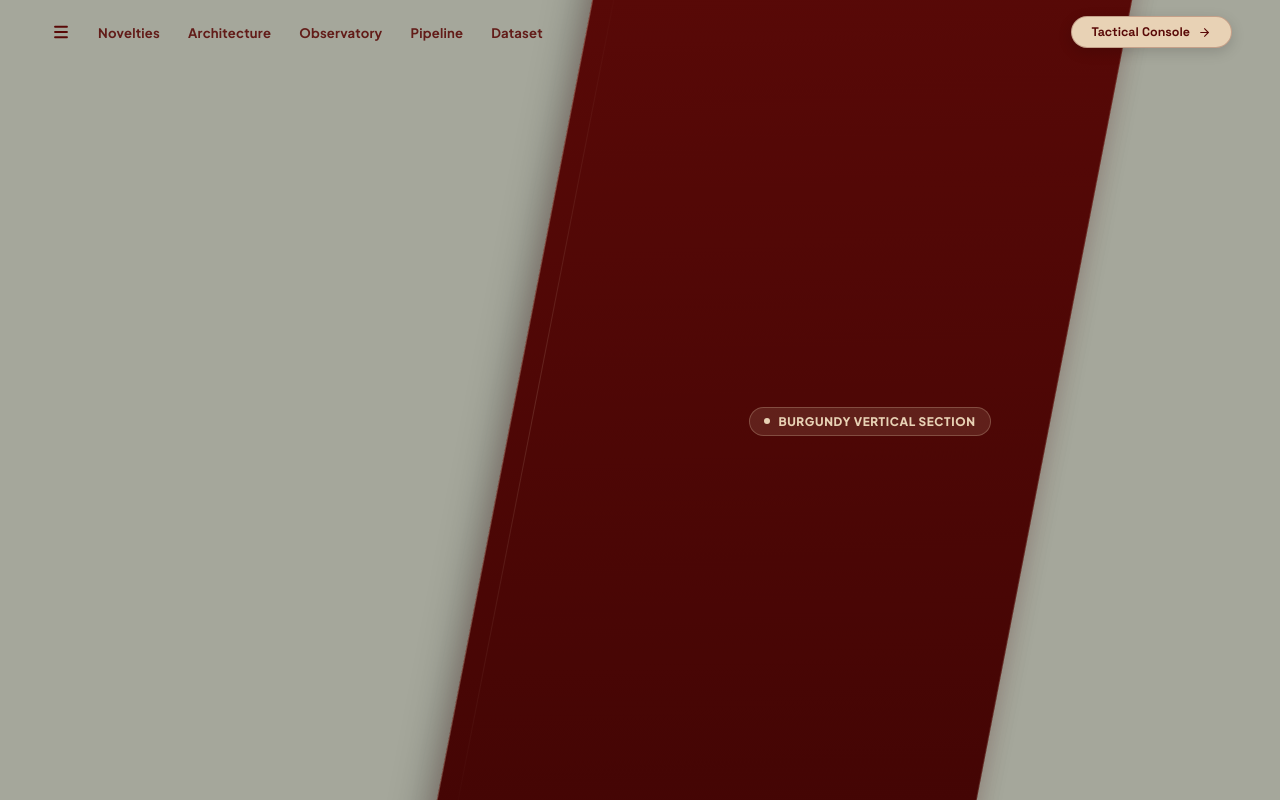
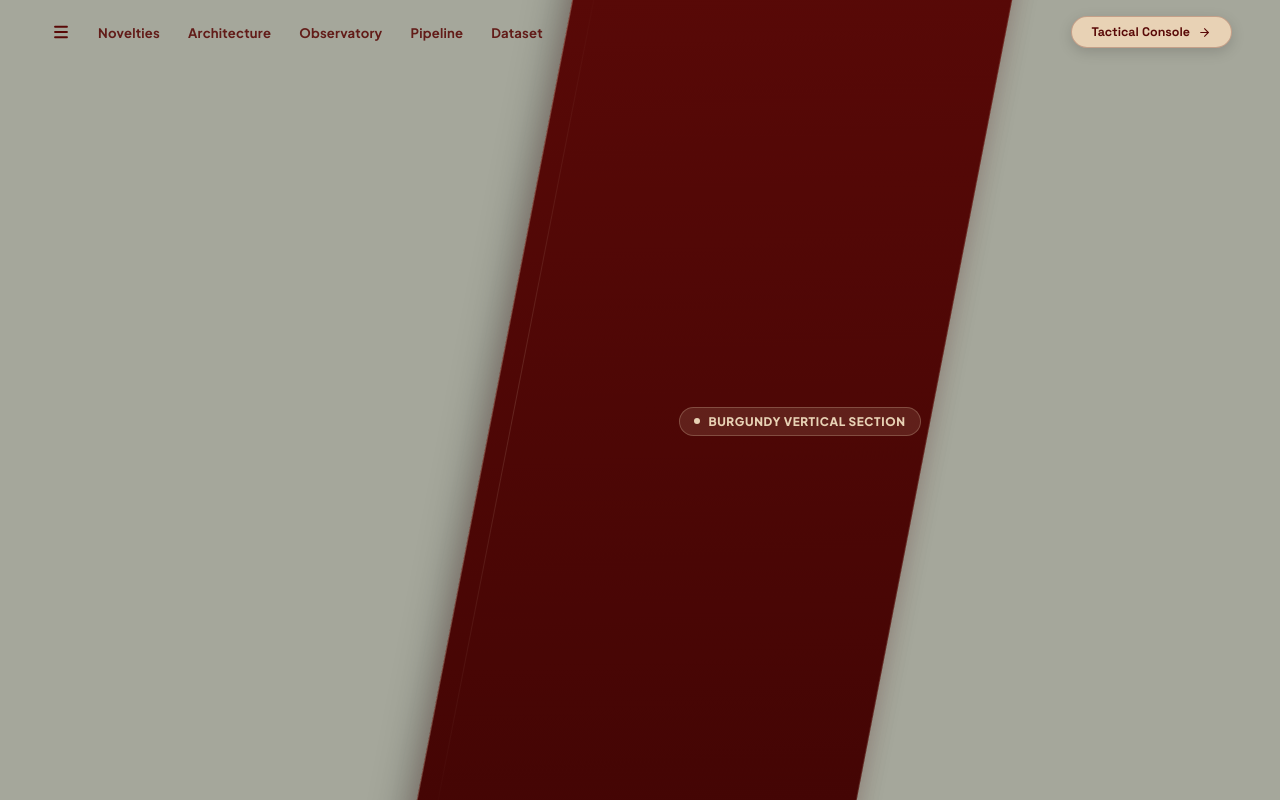
Before and after one commit to SachinYadav2446/Pitch-Lab, a React app in the folder frontend/: page / in a window 1280 px wide. Built offline with nearby package versions, Linux system fonts and the light colour scheme; the HTML template or start-up script is replaced by a standard one.

Commit message:
feat(hero): shift slanted burgundy section to left to avoid overlapping with tactical console button

```diff
--- a/frontend/src/components/Hero.jsx
+++ b/frontend/src/components/Hero.jsx
@@ -37,23 +37,23 @@ export default function Hero({ onLaunchStudio }) {
         </div>
 
         {/* Leaned Deep Burgundy Vertical Section
+            - Shifted left to marginRight: 260px so it does NOT overlap with the button
+            - Width: 440px
             - Extends from Top of Screen (including Navbar) to Bottom
-            - Shifted more to the left
-            - Generous 540px width
         */}
         <div style={{
           position: 'relative',
-          width: '540px',
-          minWidth: '480px',
+          width: '440px',
+          minWidth: '380px',
           height: '100%',
-          marginRight: '140px', // Shifted a bit in left as requested
+          marginRight: '260px', // Shifted to left: completely clears the Tactical Console button
           zIndex: 5
         }}>
           {/* Angled Deep Burgundy Slab (#590907) Slicing from Top to Bottom */}
           <div style={{
             position: 'absolute',
-            top: '-40px', // Goes all the way through the navbar to the very top edge
-            bottom: '-40px', // Extends all the way to the very bottom edge
+            top: '-40px',
+            bottom: '-40px',
             left: 0,
             right: 0,
             background: 'linear-gradient(175deg, #590907 0%, #430504 100%)',
@@ -83,7 +83,7 @@ export default function Hero({ onLaunchStudio }) {
             flexDirection: 'column',
             justifyContent: 'center',
             alignItems: 'center',
-            padding: '90px 36px 48px',
+            padding: '90px 32px 48px',
             color: 'var(--cream-beige)'
           }}>
             <div style={{
```
